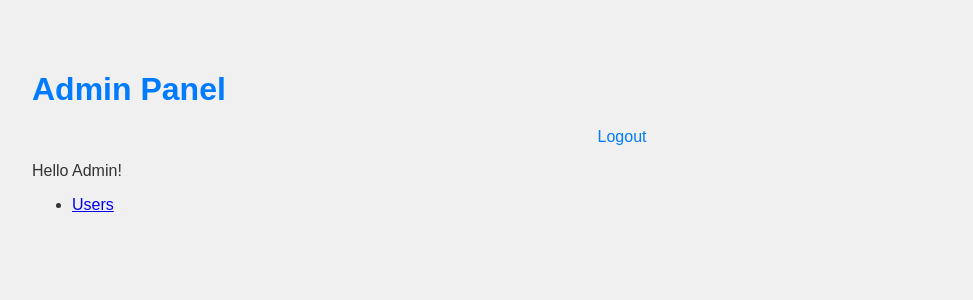
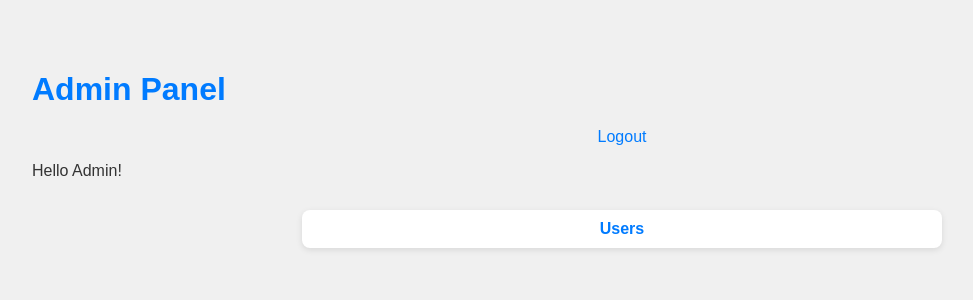
Before and after one commit to yerco/eventwired, a Python web app: template demo_app/templates/admin/admin_home.html in a window 1280 px wide. Shown: the top 300 px of the page, without its empty margins (18-991 px from the left). Run offline with Jinja, Linux system fonts and the light colour scheme; the template is opened without the code that fills it, so the values that code supplies are empty.

Commit message:
Styling a bit

```diff
--- a/demo_app/static/css/style.css
+++ b/demo_app/static/css/style.css
@@ -289,3 +289,39 @@ a.btn-secondary:hover {
     margin-top: 20px;
     text-align: center;
 }
+
+.admin-nav {
+    background-color: #ffffff;
+    padding: 10px 20px;
+    margin-top: 30px;
+    border-radius: 8px;
+    box-shadow: 0 2px 6px rgba(0, 0, 0, 0.1);
+    max-width: 600px;
+    margin-left: auto;
+    margin-right: auto;
+}
+
+.admin-nav ul {
+    list-style: none;
+    padding: 0;
+    margin: 0;
+    display: flex;
+    gap: 20px;
+    justify-content: center;
+}
+
+.admin-nav li {
+    display: inline;
+}
+
+.admin-nav a {
+    text-decoration: none;
+    font-weight: bold;
+    color: #007bff;
+    transition: color 0.2s ease-in-out;
+}
+
+.admin-nav a:hover {
+    color: #0056b3;
+    text-decoration: underline;
+}
--- a/demo_app/templates/admin/admin_home.html
+++ b/demo_app/templates/admin/admin_home.html
@@ -13,7 +13,7 @@
 <main>
     <p>Hello Admin!</p>
 </main>
-<nav>
+<nav class="admin-nav">
     <ul>
         <li><a href="/admin/users">Users</a></li>
         <!-- Add more models here -->
```
